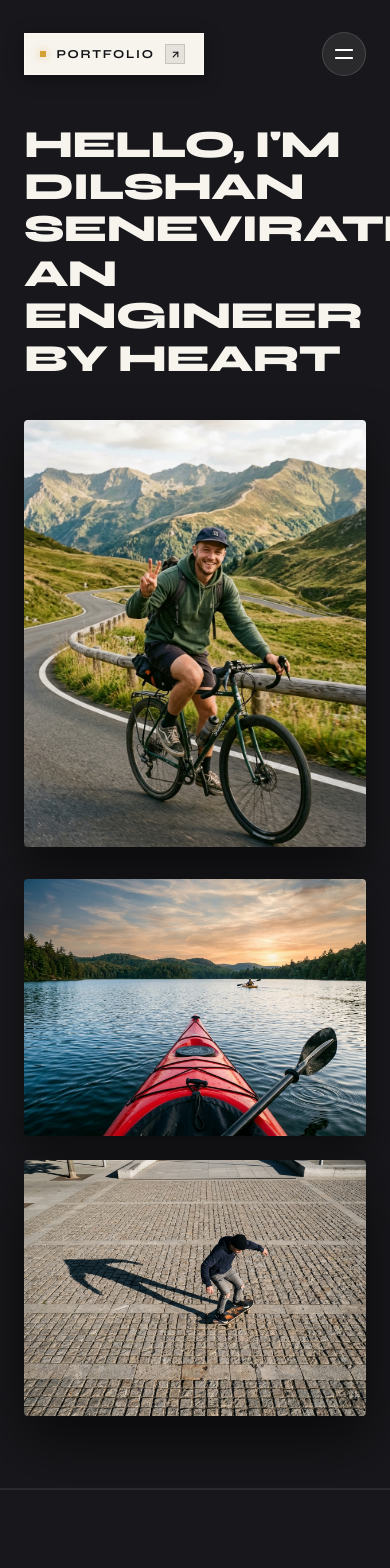
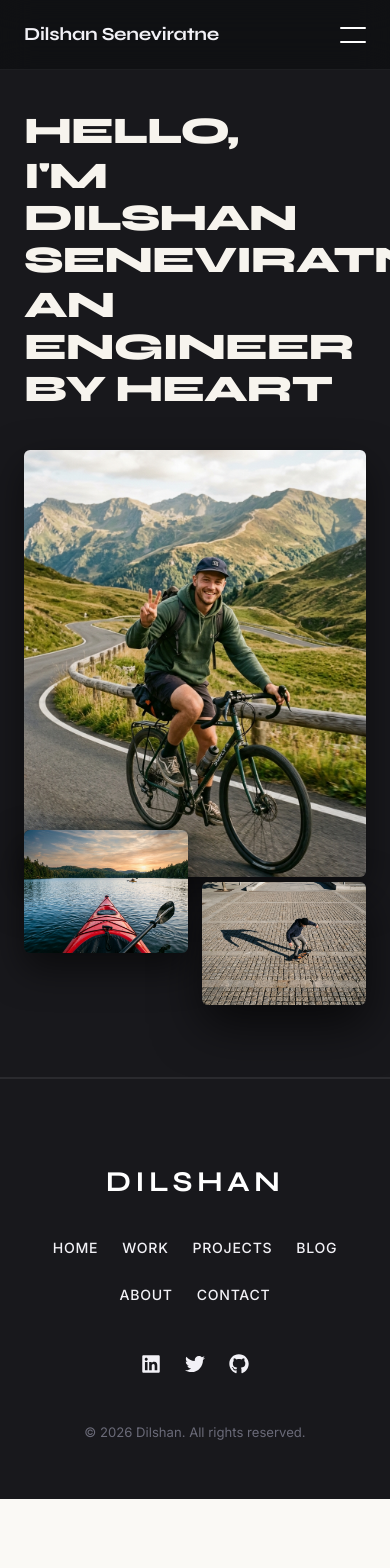
Before and after one commit to dilshandevxx/dilshan-personal-portfolio, a Next.js app: page / in a window 390 px wide. Shown: the top 1568 px of the page. After the commit the page ends 1499 px from the top, so only its background shows below. Built offline with nearby package versions, Linux system fonts and the light colour scheme; a web font is replaced by a local one.

Commit message:
feat(mobile): adapt hero section mobile layout to match Robin James reference screenshots

```diff
--- a/src/components/cover/sections/HeroRobin.module.css
+++ b/src/components/cover/sections/HeroRobin.module.css
@@ -1,6 +1,6 @@
 /* ==========================================================================
    ROBIN JAMES LIFESTYLE HERO SECTION (EDITORIAL MATTE DARK THEME)
-   Asymmetric 3-Photo Collage with Prominent Typography & Square Portfolio Button
+   Exact match to Robin James mobile & desktop editorial composition
    ========================================================================== */
 
 .heroSection {
@@ -8,7 +8,7 @@
   width: 100%;
   background-color: var(--background, #0f1013);
   color: var(--foreground, #f7f4ee);
-  padding: clamp(2rem, 3.5vw, 3rem) var(--container-padding, clamp(1.5rem, 5vw, 4.5rem)) clamp(4.5rem, 8vw, 7rem);
+  padding: 0 var(--container-padding, clamp(1.5rem, 5vw, 4.5rem)) clamp(4.5rem, 8vw, 7rem);
   box-sizing: border-box;
   overflow: hidden;
   border-bottom: 1px solid var(--border, rgba(255, 255, 255, 0.08));
@@ -30,13 +30,33 @@
   align-items: center;
   width: 100%;
   gap: 1.5rem;
-  margin-bottom: clamp(2.5rem, 5vw, 4.2rem);
+  padding: clamp(1.5rem, 3vw, 2.5rem) 0 clamp(1rem, 2vw, 1.5rem);
+  margin-bottom: clamp(1.5rem, 3.5vw, 3rem);
 }
 
 .topLeftArea {
   display: flex;
   align-items: center;
   justify-content: flex-start;
+}
+
+.desktopPortfolioWrapper {
+  display: block;
+}
+
+.mobileBrandName {
+  display: none;
+  font-family: var(--font-display, 'Syne', sans-serif);
+  font-size: 1.15rem;
+  font-weight: 700;
+  color: #ffffff;
+  text-decoration: none;
+  letter-spacing: -0.015em;
+  transition: opacity 0.2s ease;
+}
+
+.mobileBrandName:hover {
+  opacity: 0.8;
 }
 
 .topCenterArea {
@@ -52,7 +72,7 @@
   justify-content: flex-end;
 }
 
-/* Minimalist Luxury Editorial Portfolio Button */
+/* Desktop: Minimalist Luxury Editorial Portfolio Button */
 .portfolioBtn {
   display: inline-flex;
   align-items: center;
@@ -153,25 +173,34 @@
   pointer-events: none;
 }
 
+/* Clean 2-Line Minimal Hamburger Toggle (matches Robin James header "=") */
 .menuButton {
-  width: 44px;
-  height: 44px;
-  border-radius: 50%;
-  background-color: rgba(255, 255, 255, 0.08);
-  border: 1px solid rgba(255, 255, 255, 0.14);
+  background: transparent;
+  border: none;
+  width: 32px;
+  height: 20px;
   display: flex;
-  align-items: center;
-  justify-content: center;
+  flex-direction: column;
+  justify-content: space-between;
+  align-items: flex-end;
   cursor: pointer;
-  transition: all 0.25s ease;
+  padding: 2px 0;
   color: #ffffff;
   position: relative;
-  z-index: 10;
+  z-index: 20;
 }
 
-.menuButton:hover {
-  background-color: rgba(255, 255, 255, 0.16);
-  transform: scale(1.05);
+.menuLine {
+  display: block;
+  width: 26px;
+  height: 2px;
+  background-color: #ffffff;
+  border-radius: 1px;
+  transition: transform 0.25s ease, width 0.25s ease;
+}
+
+.menuButton:hover .menuLine:first-child {
+  width: 20px;
 }
 
 /* --------------------------------------------------------------------------
@@ -179,7 +208,6 @@
    -------------------------------------------------------------------------- */
 .titleWrapper {
   width: 100%;
-  margin-top: clamp(1rem, 2vw, 2rem);
   margin-bottom: clamp(2.5rem, 5vw, 4.25rem);
 }
 
@@ -190,16 +218,10 @@
   margin: 0;
 }
 
-.headlineMain {
-  font-family: var(--font-display, 'Syne', sans-serif);
-  font-size: clamp(2.4rem, 5.5vw, 5rem);
-  font-weight: 800;
-  letter-spacing: -0.025em;
-  line-height: 1.1;
-  color: #f7f4ee;
-}
-
-.headlineSub {
+.headlineLine1,
+.headlineLine2,
+.headlineLine3 {
+  display: block;
   font-family: var(--font-display, 'Syne', sans-serif);
   font-size: clamp(2.4rem, 5.5vw, 5rem);
   font-weight: 800;
@@ -278,7 +300,7 @@
 }
 
 /* --------------------------------------------------------------------------
-   RESPONSIVE LAYOUT
+   RESPONSIVE LAYOUT (MATCHING ROBIN JAMES SCREENSHOTS)
    -------------------------------------------------------------------------- */
 @media (max-width: 1080px) {
   .topBar {
@@ -287,7 +309,7 @@
   }
 
   .topCenterArea {
-    display: none; /* Safely remove center badge on narrower viewports to prevent collision */
+    display: none;
   }
 }
 
@@ -308,44 +330,104 @@
 }
 
 @media (max-width: 768px) {
+  /* Sticky Frosted Header (Robin James mobile header) */
   .topBar {
+    position: sticky;
+    top: 0;
+    left: 0;
+    width: calc(100% + 2 * var(--container-padding, 1.5rem));
+    margin-left: calc(-1 * var(--container-padding, 1.5rem));
+    margin-right: calc(-1 * var(--container-padding, 1.5rem));
+    padding: 1.25rem var(--container-padding, 1.5rem);
     margin-bottom: 2rem;
+    background: rgba(15, 16, 19, 0.88);
+    backdrop-filter: blur(16px);
+    -webkit-backdrop-filter: blur(16px);
+    border-bottom: 1px solid rgba(255, 255, 255, 0.06);
+    z-index: 50;
+    display: flex;
+    justify-content: space-between;
+    align-items: center;
   }
 
-  .portfolioBtn {
-    height: 42px;
-    padding: 0 1.15rem 0 0.95rem;
-    font-size: 0.76rem;
-    letter-spacing: 0.14em;
-    gap: 0.65rem;
+  .desktopPortfolioWrapper {
+    display: none; /* Hidden on mobile to match the Robin James screenshot */
   }
 
-  .arrowBadge {
-    width: 20px;
-    height: 20px;
+  .mobileBrandName {
+    display: inline-block; /* Shows "Dilshan Seneviratne" in top-left */
+    font-size: 1.15rem;
+    font-weight: 700;
+  }
+
+  .topCenterArea {
+    display: none;
   }
 
   .titleWrapper {
+    margin-top: 0.5rem;
     margin-bottom: 2.5rem;
   }
 
-  .galleryContainer {
-    grid-template-columns: 1fr;
-    gap: 2rem;
+  /* Exact 3-line mobile typography:
+     Hello,
+     I'm Dilshan Seneviratne,
+     an engineer by heart */
+  .headlineLine1,
+  .headlineLine2,
+  .headlineLine3 {
+    font-size: clamp(2.35rem, 9.4vw, 3.25rem);
+    line-height: 1.12;
+    letter-spacing: -0.03em;
   }
 
-  .leftPhotoWrapper {
-    aspect-ratio: 4 / 5;
+  /* Asymmetric mobile collage (Images 1, 2, 3) */
+  .galleryContainer {
+    display: flex;
+    flex-direction: column;
+    width: 100%;
+    gap: 0;
   }
 
-  .rightPhotosWrapper {
-    gap: 1.5rem;
+  /* Photo 1: Large centered vertical cyclist */
+  .leftPhotoWrapper {
+    width: 100%;
+    aspect-ratio: 4 / 5;
+    border-radius: 6px;
+    position: relative;
+    z-index: 1;
+    box-shadow: 0 16px 40px rgba(0, 0, 0, 0.5);
   }
 
-  .middlePhotoWrapper,
+  /* Photos 2 & 3: Staggered overlap below cyclist */
+  .rightPhotosWrapper {
+    display: grid;
+    grid-template-columns: 1fr 1fr;
+    gap: 0.85rem;
+    width: 100%;
+    margin-top: -14%; /* Asymmetrical overlap on the cyclist road/bottom */
+    position: relative;
+    z-index: 2;
+  }
+
+  /* Photo 2 (Kayak, Left) */
+  .middlePhotoWrapper {
+    width: 100%;
+    aspect-ratio: 4 / 3;
+    border-radius: 6px;
+    position: relative;
+    align-self: flex-start;
+    box-shadow: 0 16px 36px rgba(0, 0, 0, 0.55);
+  }
+
+  /* Photo 3 (Skater, Right) shifted downward */
   .rightPhotoWrapper {
     width: 100%;
+    aspect-ratio: 4 / 3;
+    border-radius: 6px;
+    position: relative;
     align-self: flex-start;
-    margin-top: 0;
+    margin-top: 32%; /* Staggered shift downward matching Image 3 */
+    box-shadow: 0 20px 48px rgba(0, 0, 0, 0.65);
   }
 }
--- a/src/components/cover/sections/HeroRobin.tsx
+++ b/src/components/cover/sections/HeroRobin.tsx
@@ -14,7 +14,7 @@ export default function HeroRobin() {
     <>
       <section className={styles.heroSection}>
         <div className={styles.container}>
-          {/* 1. Top Navigation Bar: Refined Square Portfolio Button (Left) | Role Tag (Center) | Menu Toggle (Right) */}
+          {/* 1. Top Navigation Bar: Sticky / Responsive */}
           <motion.div
             className={styles.topBar}
             initial={{ opacity: 0, y: -12 }}
@@ -22,6 +22,8 @@ export default function HeroRobin() {
             transition={{ duration: 0.5, ease: [0.16, 1, 0.3, 1] }}
           >
             <div className={styles.topLeftArea}>
+              {/* Desktop: Refined Minimal Square-Corner Portfolio Button */}
+              <div className={styles.desktopPortfolioWrapper}>
                 <Link href="/projects" className={styles.portfolioBtn}>
                   <span className={styles.btnStatusDot} aria-hidden="true" />
                   <span className={styles.btnText}>PORTFOLIO</span>
@@ -44,6 +46,12 @@ export default function HeroRobin() {
                 </Link>
               </div>
 
+              {/* Mobile: Clean Brand Name Logo ("Robin James" style) */}
+              <Link href="/" className={styles.mobileBrandName}>
+                Dilshan Seneviratne
+              </Link>
+            </div>
+
             <div className={styles.topCenterArea}>
               <div className={styles.roleBadge}>
                 <span>Software Engineer &amp; Systems Architect</span>
@@ -57,15 +65,13 @@ export default function HeroRobin() {
                 onClick={() => setIsMenuOpen(!isMenuOpen)}
                 aria-label="Toggle Navigation Menu"
               >
-                <svg width="18" height="12" viewBox="0 0 18 12" fill="none" stroke="currentColor" strokeWidth="2.2" strokeLinecap="round">
-                  <line x1="1" y1="2" x2="17" y2="2" />
-                  <line x1="1" y1="10" x2="17" y2="10" />
-                </svg>
+                <span className={styles.menuLine} />
+                <span className={styles.menuLine} />
               </button>
             </div>
           </motion.div>
 
-          {/* 2. Bold Hero Title */}
+          {/* 2. Bold Editorial Headline matching Robin James mobile composition */}
           <motion.div
             className={styles.titleWrapper}
             initial={{ opacity: 0, y: 24 }}
@@ -73,8 +79,9 @@ export default function HeroRobin() {
             transition={{ duration: 0.65, delay: 0.1, ease: [0.16, 1, 0.3, 1] }}
           >
             <h1 className={styles.headline}>
-              <span className={styles.headlineMain}>Hello, I&apos;m Dilshan Seneviratne</span>
-              <span className={styles.headlineSub}>an engineer by heart</span>
+              <span className={styles.headlineLine1}>Hello,</span>
+              <span className={styles.headlineLine2}>I&apos;m Dilshan Seneviratne,</span>
+              <span className={styles.headlineLine3}>an engineer by heart</span>
             </h1>
           </motion.div>
 
@@ -85,7 +92,7 @@ export default function HeroRobin() {
             animate={{ opacity: 1, y: 0 }}
             transition={{ duration: 0.75, delay: 0.22, ease: [0.16, 1, 0.3, 1] }}
           >
-            {/* Left Photo: Tall Vertical Cyclist on Hill Road */}
+            {/* Photo 1: Tall Vertical Cyclist on Mountain Road */}
             <div className={styles.leftPhotoWrapper}>
               <Image
                 src="/images/hero_cyclist.jpg"
@@ -97,28 +104,28 @@ export default function HeroRobin() {
               />
             </div>
 
-            {/* Right Group: Staggered Kayak on Lake + Skateboarder on Stone Plaza */}
+            {/* Photos 2 & 3: Staggered Kayak on Lake + Skateboarder on Stone Plaza */}
             <div className={styles.rightPhotosWrapper}>
-              {/* Middle Photo: Kayaking into open lake */}
+              {/* Photo 2: Kayaking on lake */}
               <div className={styles.middlePhotoWrapper}>
                 <Image
                   src="/images/hero_kayak.jpg"
                   alt="Kayaking on calm lake towards evening horizon"
                   fill
                   priority
-                  sizes="(max-width: 768px) 100vw, 48vw"
+                  sizes="(max-width: 768px) 50vw, 48vw"
                   className={styles.photo}
                 />
               </div>
 
-              {/* Lower-Right Photo: Skateboarder carving across stone plaza pavement */}
+              {/* Photo 3: Skateboarder on stone plaza */}
               <div className={styles.rightPhotoWrapper}>
                 <Image
                   src="/images/hero_skater.jpg"
                   alt="Skateboarding across textured stone pavement plaza"
                   fill
                   priority
-                  sizes="(max-width: 768px) 100vw, 48vw"
+                  sizes="(max-width: 768px) 50vw, 48vw"
                   className={styles.photo}
                 />
               </div>
```
Lines whose indentation alone changed are shown as unchanged.
